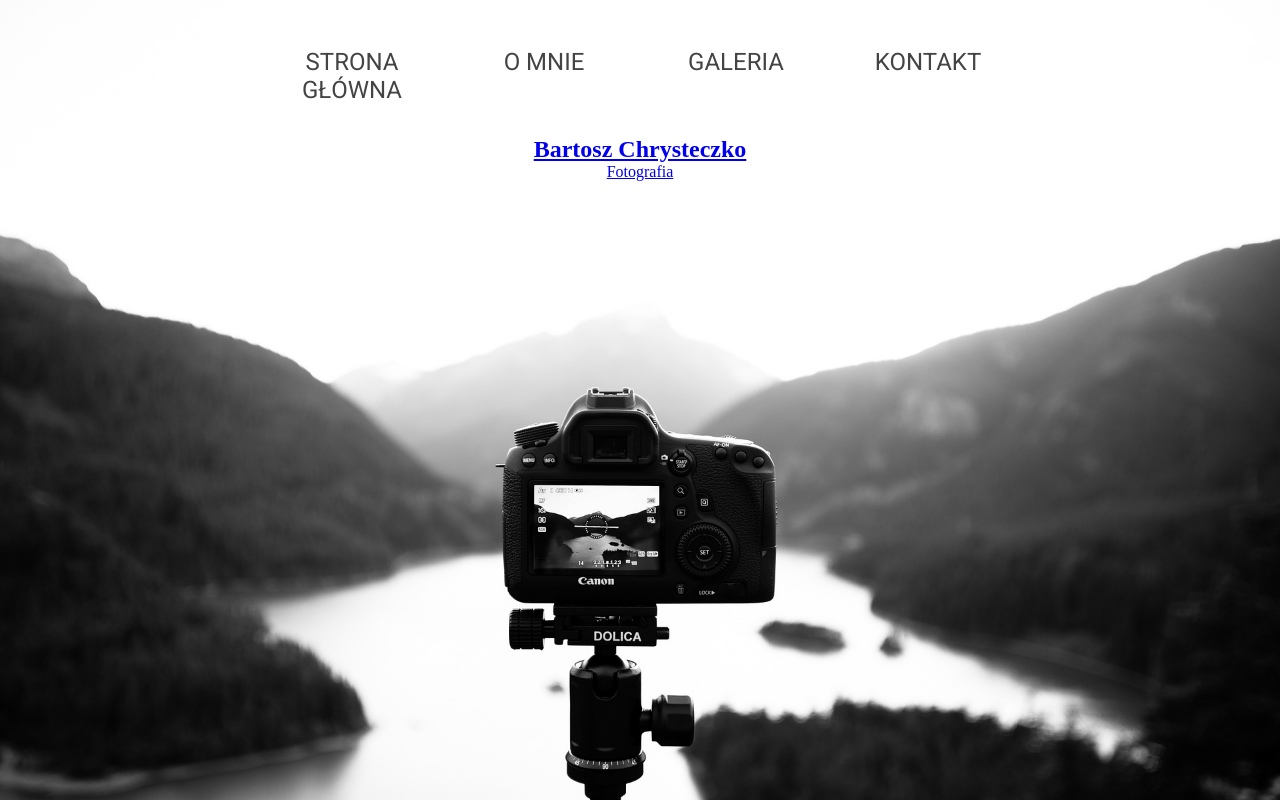
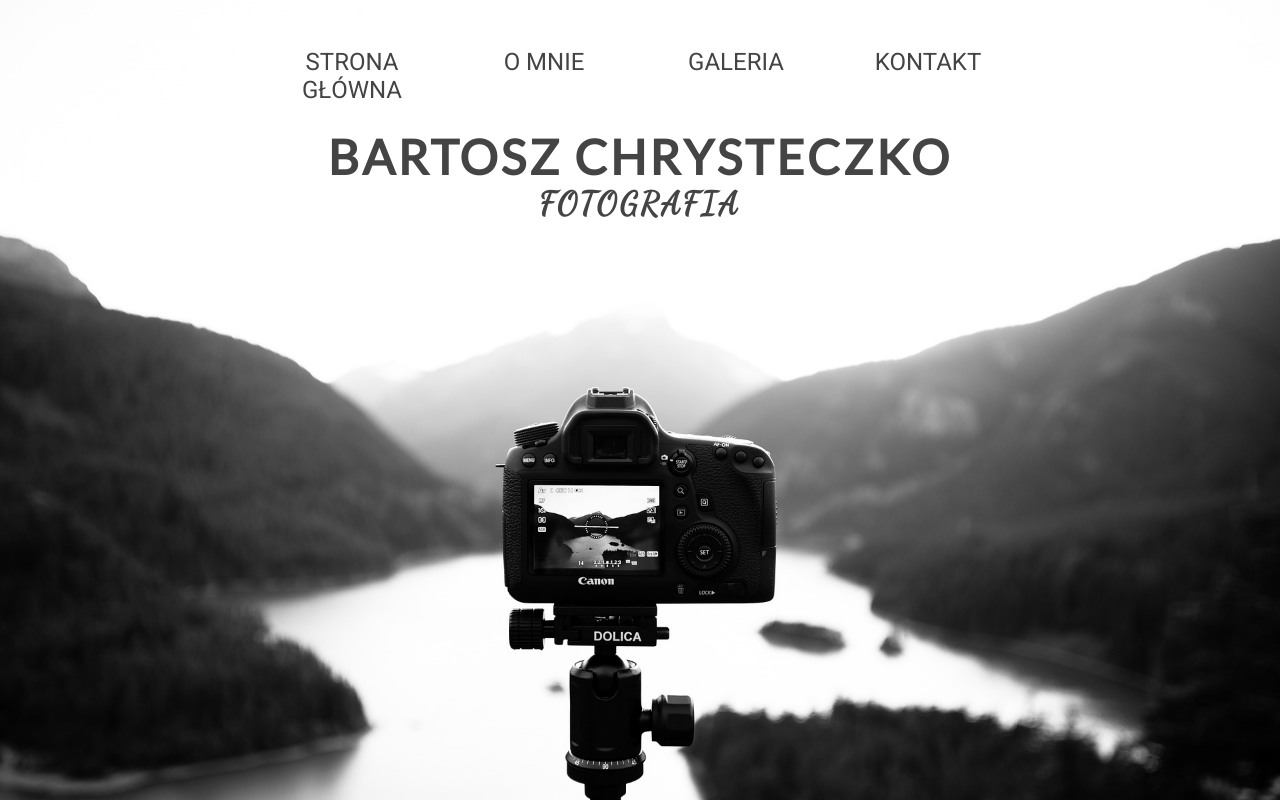
Before and after one commit to erykslocinski/photographer-landing-page, a plain HTML site: page index.html in a window 1280 px wide. Drawn offline with Linux system fonts and the light colour scheme.

Commit message:
Added logo animate with some problems - fix to dogit status

```diff
--- a/css/style.css
+++ b/css/style.css
@@ -59,16 +59,84 @@ nav.main a {
 /* End main-menu */
 
 /* Start logo */
-section.logo {
-  display: flex;
-  flex-direction: column;
+section {
+  max-width: 1440px;
+  margin: 0 auto;
+}
+
+div.logo {
+  position: absolute;
+  top: 10vh;
+  left: 50%;
+  transform: translateX(-50%);
   width: 100%;
 }
 
-.logo-top {
+.animate-border {
+  border-bottom: 3px solid black;
+  width: 0;
   margin: 0 auto;
 }
 
-.logo-bottom {
-  margin: 0 auto;
+div.logo:hover>.animate-border {
+  animation: animate-logo 1s both;
+  ;
 }
+
+@keyframes animate-logo {
+  0% {
+    border-bottom: 3px solid #444;
+    width: 0;
+    color: #444;
+  }
+
+  25% {
+    border-bottom: 3px solid #999;
+    width: 60%;
+    color: #999;
+  }
+
+  100% {
+    width: 36%;
+    color: #444;
+  }
+}
+
+@keyframes animate-logo-color {
+  0% {
+    color: #444;
+  }
+
+  25% {
+    color: #999;
+  }
+
+  100% {
+    color: #444;
+  }
+}
+
+div.logo h1 a {
+  display: block;
+  font-size: 3rem;
+  text-align: center;
+  letter-spacing: 3px;
+  color: #444;
+  text-decoration: none;
+  font-family: 'Lato', Arial, sans-serif;
+  text-transform: uppercase;
+}
+
+div.logo h1 a span {
+  display: block;
+  font-size: 2rem;
+  text-align: center;
+  color: #444;
+  text-decoration: none;
+  font-family: 'Dancing Script', cursive;
+}
+
+div.logo h1 a:hover,
+div.logo h1 a span:hover {
+  animation: animate-logo-color 1s both;
+}
--- a/index.html
+++ b/index.html
@@ -21,15 +21,12 @@
           <li><a href="#">Kontakt</a></li>
         </ul>
       </nav>
-      <section class="logo">
-        <div class="logo-top">
-          <h1><a href="#">Bartosz Chrysteczko</a></h1>
-        </div>
-        <div class="logo-bottom">
-          <p><a href="#">Fotografia</a></p>
+      <section>
+        <div class="logo">
+          <h1><a href="#">Bartosz Chrysteczko<span>Fotografia</span></a></h1>
+          <div class="animate-border"></div>
         </div>
       </section>
-    </header>
       <aside>
         <nav>
           <ul>
@@ -40,6 +37,7 @@
           </ul>
         </nav>
       </aside>
+    </header>
   </div>
 </body>
 
```
Lines whose indentation alone changed are shown as unchanged.
